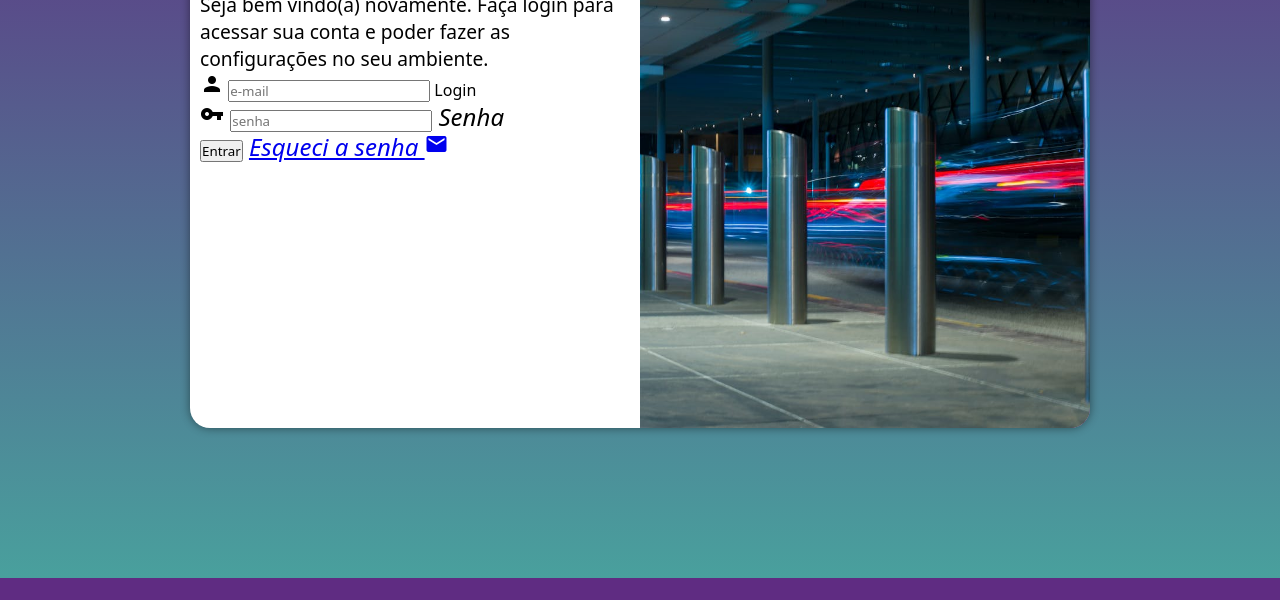
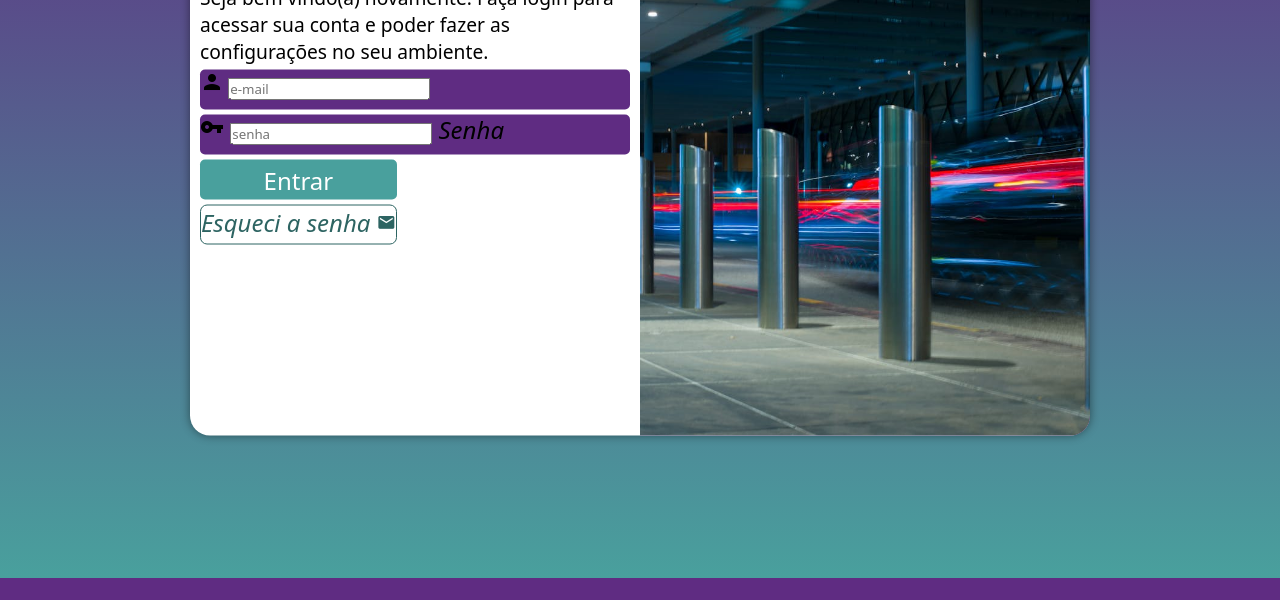
Before and after one commit to NathanBMonteiro/projeto-login, a plain HTML site: page index.html in a window 1280 px wide. Shown: the part 222-822 px from the top of the page. Drawn offline with Linux system fonts and the light colour scheme.

Commit message:
ainda falta ajeita muita coisa

```diff
--- a/estilos/style.css
+++ b/estilos/style.css
@@ -34,7 +34,7 @@ section#login {
 
     background-color: white;
     width: 250px;
-    height: 500px;
+    height: 515px;
     border-radius: 20px;
     box-shadow: 0px 0px 10px rgba(0, 0, 0, 0.450);
 
@@ -63,3 +63,55 @@ div#formulario > h1 {
 div#formulario > p {
     font-size: 0.8em;
 }
+
+div.campo {
+    background-color: #5f2c82;
+    display: block;
+    width: 100%;
+    height: 40px;
+    border-radius: 5px;
+    margin: 5px 0px;
+}
+
+div.campo > label {
+    display: none;
+}
+
+input[type=submit] {
+    display: block;
+    font-size: 1em;
+    width: 100%;
+    height: 40px;
+    background-color: #49a09d;
+    color: white;
+    border: none;
+    border-radius: 5px;
+    cursor: pointer;
+}
+
+input[type=submit]:hover {
+    background-color: #2d6462;
+}
+
+a.botao {
+    display: block;
+    text-align: center;
+    font-size: 1em;
+    width: 100%;
+    height: 40px;
+    padding-top: 5px;
+    margin-top: 5px;
+    background-color: white;
+    color: #2d6462;
+    border: 1px solid #2d6462;
+    border-radius: 7px;
+    text-decoration: none;
+}
+
+a.botao:hover {
+    background-color: #49a09d;
+}
+
+a.botao > i {
+    font-size: 0.8em;
+}
--- a/index.html
+++ b/index.html
@@ -4,9 +4,9 @@
     <meta charset="UTF-8">
     <meta name="viewport" content="width=device-width, initial-scale=1.0">
     <title>Login</title>
-    <link href="https://fonts.googleapis.com/icon?family=Material+Icons" rel="stylesheet">
     <link rel="stylesheet" href="estilos/style.css">
     <link rel="stylesheet" href="estilos/media-query.css">
+    <link href="https://fonts.googleapis.com/icon?family=Material+Icons" rel="stylesheet">
 </head>
 <body>
     <main>
@@ -30,8 +30,8 @@
                         <label for="isenha">Senha</label>
                     </div>
                     <input type="submit" value="Entrar">
-                    <a href="esqueci.html">
-                        Esqueci a senha <i class="material-icons">email</i>
+                    <a href="esqueci.html" class="botao">
+                        Esqueci a senha <i class="material-icons">mail</i>
                     </a>
                 </form>
             </div>
```
